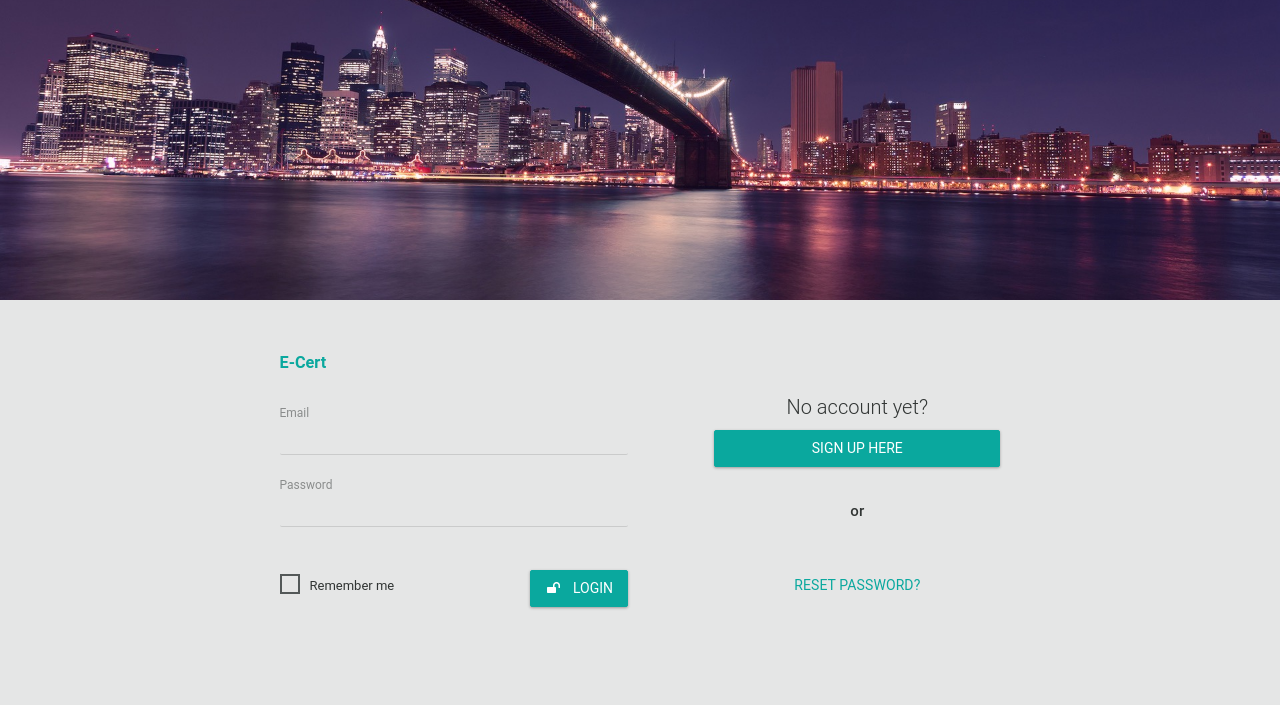
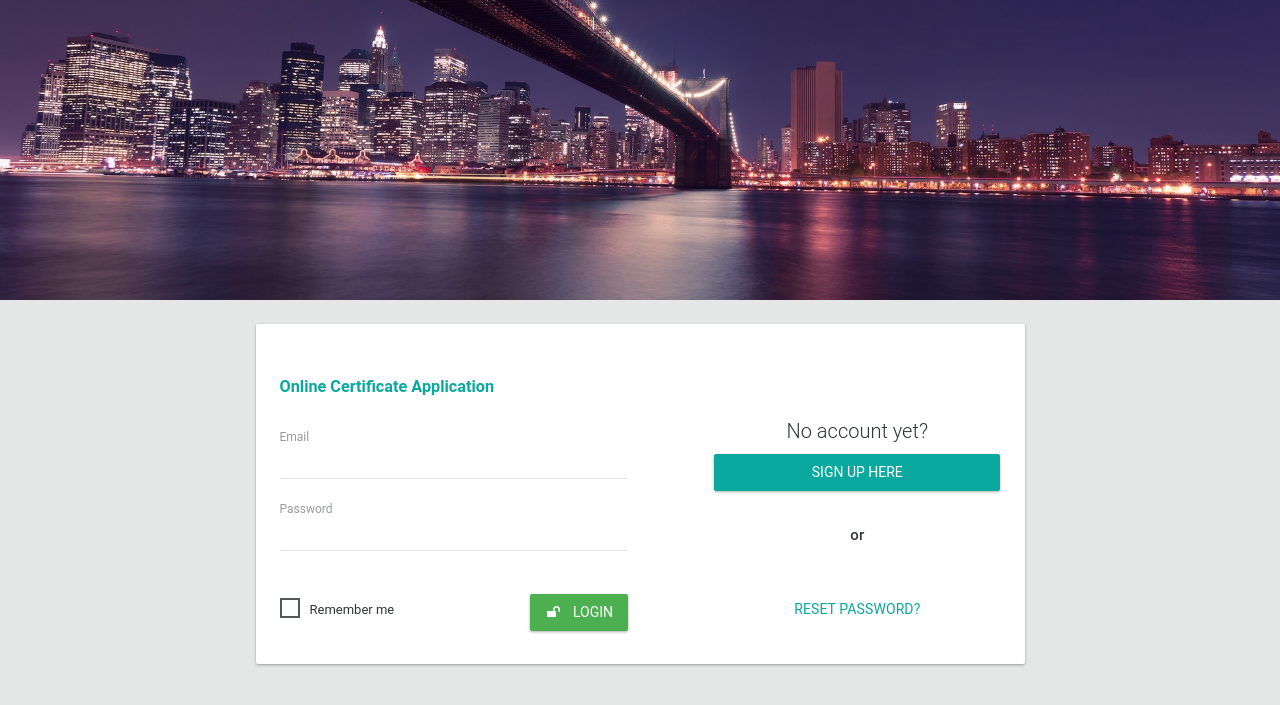
Before and after one commit to ChristDevs/e-cert, a Laravel app: page /login in a window 1280 px wide. Shown: the top 705 px of the page. Run offline with Laravel 8, Linux system fonts and the light colour scheme; style sheets or scripts are compiled from the project's sources; settings files or empty folders that the repository lacks are supplied; some libraries are stand-ins or nearby versions.

Commit message:
trim assets

```diff
--- a/composer.json
+++ b/composer.json
@@ -8,7 +8,6 @@
         "php": ">=5.6.4",
         "laravel/framework": "5.4.*",
         "laravel/tinker": "~1.0",
-        "predis/predis": "^1.1",
         "swiftmailer/swiftmailer": "v5.4.6"
     },
     "require-dev": {
--- a/config/app.php
+++ b/config/app.php
@@ -11,7 +11,7 @@ return [
     | any other location as required by the application or its packages.
     */
 
-    'name' => 'E-Cert',
+    'name' => 'Online Certificate Application',
 
     /*
     |--------------------------------------------------------------------------
--- a/resources/views/auth/login.blade.php
+++ b/resources/views/auth/login.blade.php
@@ -5,7 +5,8 @@
         <section class="section-account">
             <div class="img-backdrop" style="background-image: url('{{asset('assets/img/bg-auth.jpg')}}')"></div>
             <div class="spacer"></div>
-            <div class="card contain-sm style-transparent">
+            <br>
+            <div class="card contain-sm">
                 <div class="card-body">
                     <div class="row">
                         <div class="col-sm-6">
@@ -42,7 +43,7 @@
                                         </div>
                                     </div><!--end .col -->
                                     <div class="col-xs-6 text-right">
-                                        <button class="btn btn-primary btn-raised" type="submit"><i class="fa fa-fw fa-unlock"></i> &nbsp; Login</button>
+                                        <button class="btn btn-success btn-raised" type="submit"><i class="fa fa-fw fa-unlock"></i> &nbsp; Login</button>
                                     </div><!--end .col -->
                                 </div><!--end .row -->
                             </form>
--- a/resources/views/partials/mainnav.blade.php
+++ b/resources/views/partials/mainnav.blade.php
@@ -233,7 +233,7 @@
 
 					<div class="menubar-foot-panel">
 						<small class="no-linebreak hidden-folded">
-							<span class="opacity-75">Copyright &copy; 2014</span> <strong>CodeCovers</strong>
+							<span class="opacity-75">Copyright &copy; {{date('Y')}}</span> <strong>Eddah Murrey</strong>
 						</small>
 					</div>
 				</div><!--end .menubar-scroll-panel-->
```
Also changed, not shown: resources/views/welcome.blade.php (+4 -7 lines), 1 other file.
